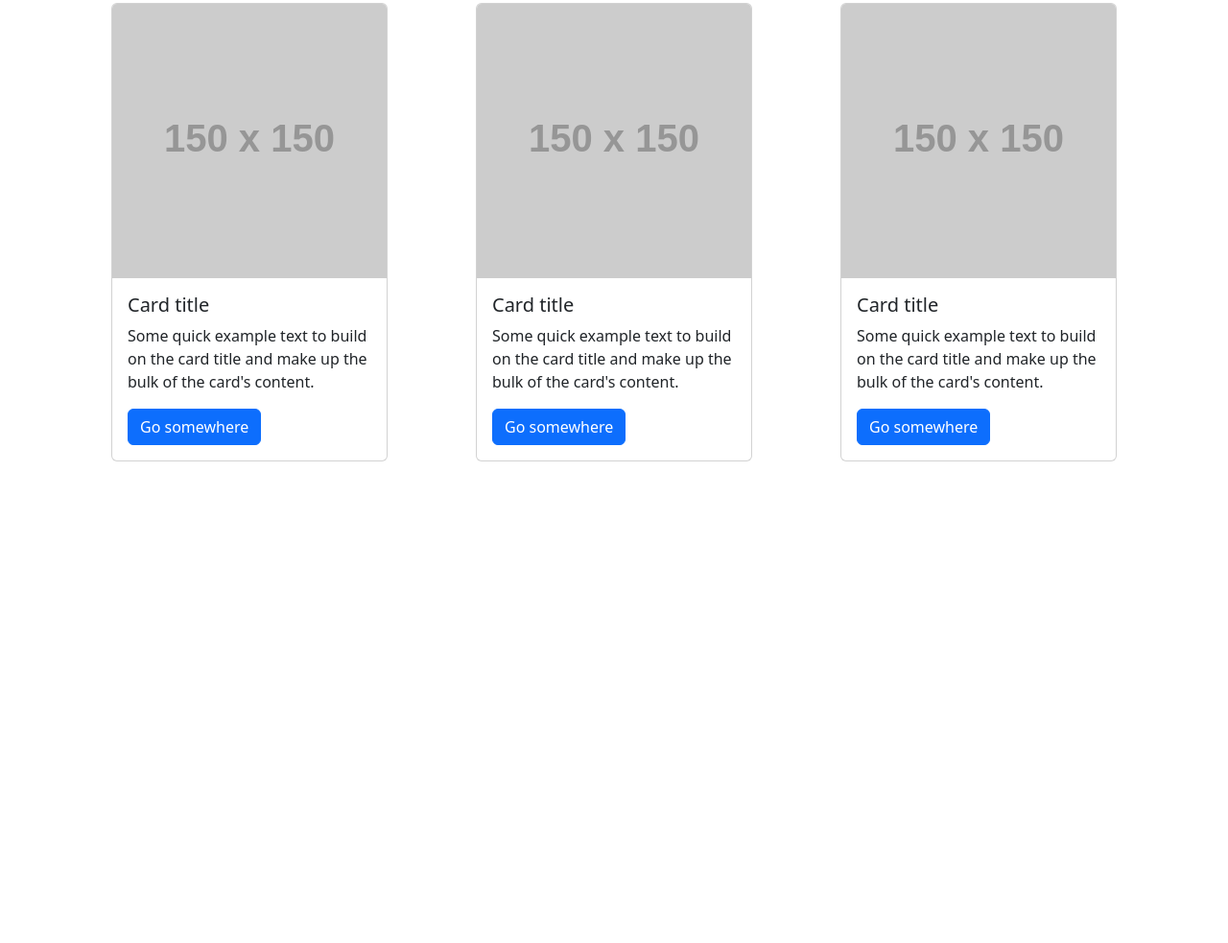
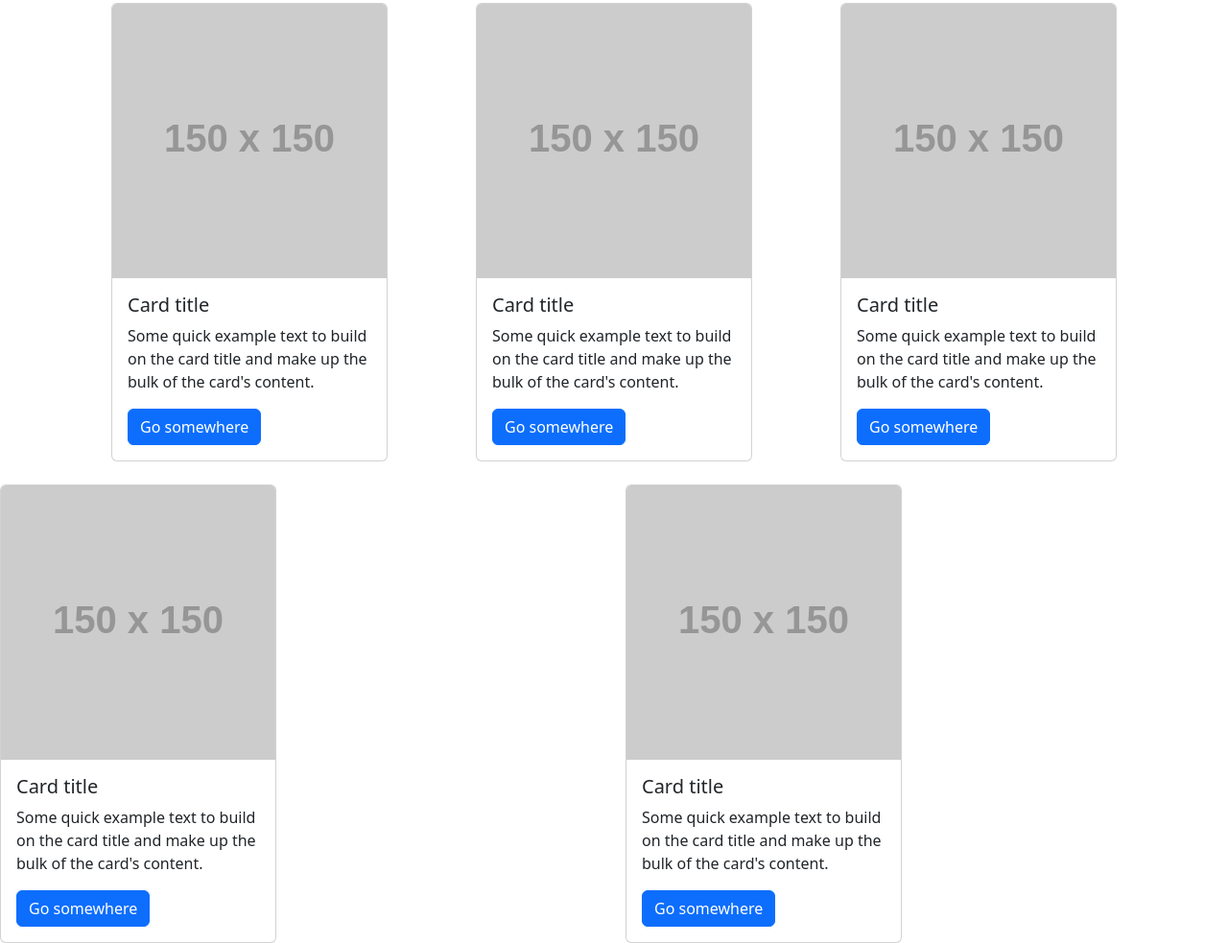
Before and after one commit to Bonkers22h2/skolv2, a plain HTML site: page src/index.html in a window 1280 px wide. Shown: the part 817-1800 px from the top of the page at 96% size. Before the commit the page ends 1322 px from the top, so only its background shows below. Drawn offline with nearby package versions, Linux system fonts and the light colour scheme; placeholder pictures from the web are drawn by us.

Commit message:
deploy 2

```diff
--- a/src/index.html
+++ b/src/index.html
@@ -96,7 +96,8 @@
                     <img src="https://via.placeholder.com/150" class="card-img-top" alt="Sample Image 1">
                     <div class="card-body">
                         <h5 class="card-title">Card title</h5>
-                        <p class="card-text">Some quick example text to build on the card title and make up the bulk of the card's content.</p>
+                        <p class="card-text">Some quick example text to build on the card title and make up the bulk of
+                            the card's content.</p>
                         <a href="#" class="btn btn-primary">Go somewhere</a>
                     </div>
                 </div>
@@ -106,7 +107,8 @@
                     <img src="https://via.placeholder.com/150" class="card-img-top" alt="Sample Image 2">
                     <div class="card-body">
                         <h5 class="card-title">Card title</h5>
-                        <p class="card-text">Some quick example text to build on the card title and make up the bulk of the card's content.</p>
+                        <p class="card-text">Some quick example text to build on the card title and make up the bulk of
+                            the card's content.</p>
                         <a href="#" class="btn btn-primary">Go somewhere</a>
                     </div>
                 </div>
@@ -116,7 +118,8 @@
                     <img src="https://via.placeholder.com/150" class="card-img-top" alt="Sample Image 3">
                     <div class="card-body">
                         <h5 class="card-title">Card title</h5>
-                        <p class="card-text">Some quick example text to build on the card title and make up the bulk of the card's content.</p>
+                        <p class="card-text">Some quick example text to build on the card title and make up the bulk of
+                            the card's content.</p>
                         <a href="#" class="btn btn-primary">Go somewhere</a>
                     </div>
                 </div>
@@ -125,10 +128,30 @@
     </div>
 
 
-
-
-
-
+    <div class="row">
+        <div class="col">
+            <div class="card" style="width: 18rem;">
+                <img src="https://via.placeholder.com/150" class="card-img-top" alt="Sample Image 3">
+                <div class="card-body">
+                    <h5 class="card-title">Card title</h5>
+                    <p class="card-text">Some quick example text to build on the card title and make up the bulk of the
+                        card's content.</p>
+                    <a href="#" class="btn btn-primary">Go somewhere</a>
+                </div>
+            </div>
+        </div>
+        <div class="col">
+            <div class="card" style="width: 18rem;">
+                <img src="https://via.placeholder.com/150" class="card-img-top" alt="Sample Image 3">
+                <div class="card-body">
+                    <h5 class="card-title">Card title</h5>
+                    <p class="card-text">Some quick example text to build on the card title and make up the bulk of the
+                        card's content.</p>
+                    <a href="#" class="btn btn-primary">Go somewhere</a>
+                </div>
+            </div>
+        </div>
+    </div>
 </body>
 
 </html>
```
